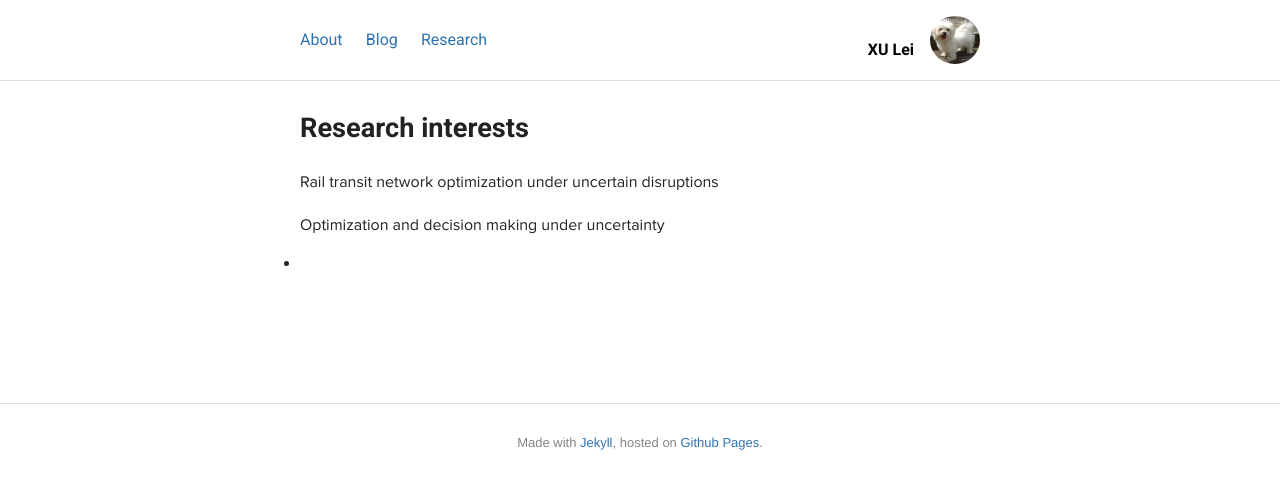
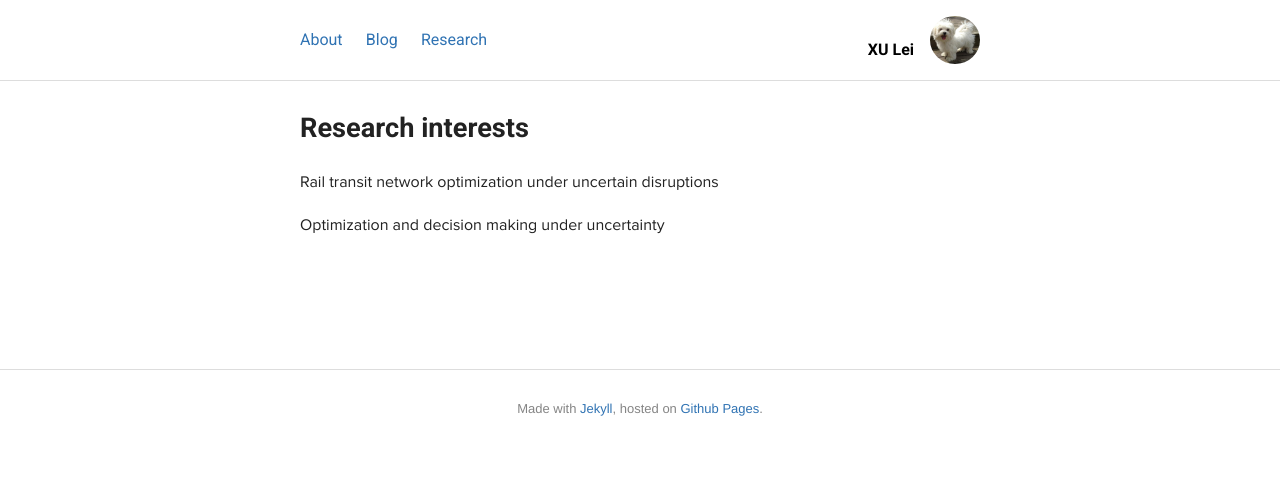
Before and after one commit to shirleysteve/1, a Jekyll site: the page built from research/index.html, in a window 1280 px wide. Shown: the top 489 px of the page. Built offline with Jekyll 4.4.1, drawn with Linux system fonts in a browser that asks for light colours; Markdown is read by kramdown in place of the engine named in the settings.

Commit message:
Update research.html

```diff
--- a/_layouts/research.html
+++ b/_layouts/research.html
@@ -13,11 +13,11 @@ layout: default
    Optimization and decision making under uncertainty
         </p>
 
-<ul class="research-nav">
+<!--<ul class="research-nav">
     <li {% if page.url == '/research/index.html' %}class="active"{% endif %}>
       <a href="/research/"></a>
    </li>
-</ul>
+</ul>-->
   {{ content }}
 
   <div class="fancy center convinced">
```
